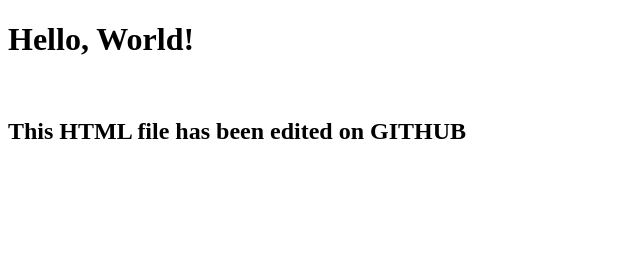
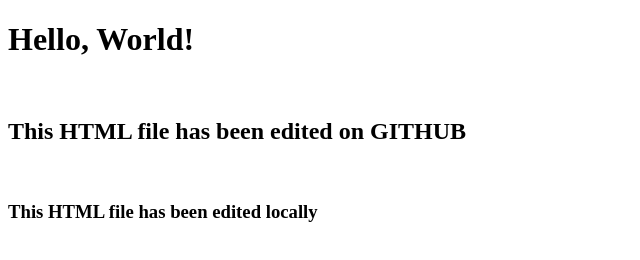
Before and after one commit to Jgiang10/CS3338-first-project, a plain HTML site: page index.html in a window 1280 px wide. Shown: the whole page, without its empty margins (0-640 px from the left). Drawn offline with Linux system fonts and the light colour scheme.

Commit message:
Edited index html file further

```diff
--- a/index.html
+++ b/index.html
@@ -9,6 +9,8 @@
     <h1>Hello, World!</h1>
     <br>
     <h2>This HTML file has been edited on GITHUB</h1>
+    <br>
+    <h3>This HTML file has been edited locally</h3>
 
 </body>
 </html>
```
